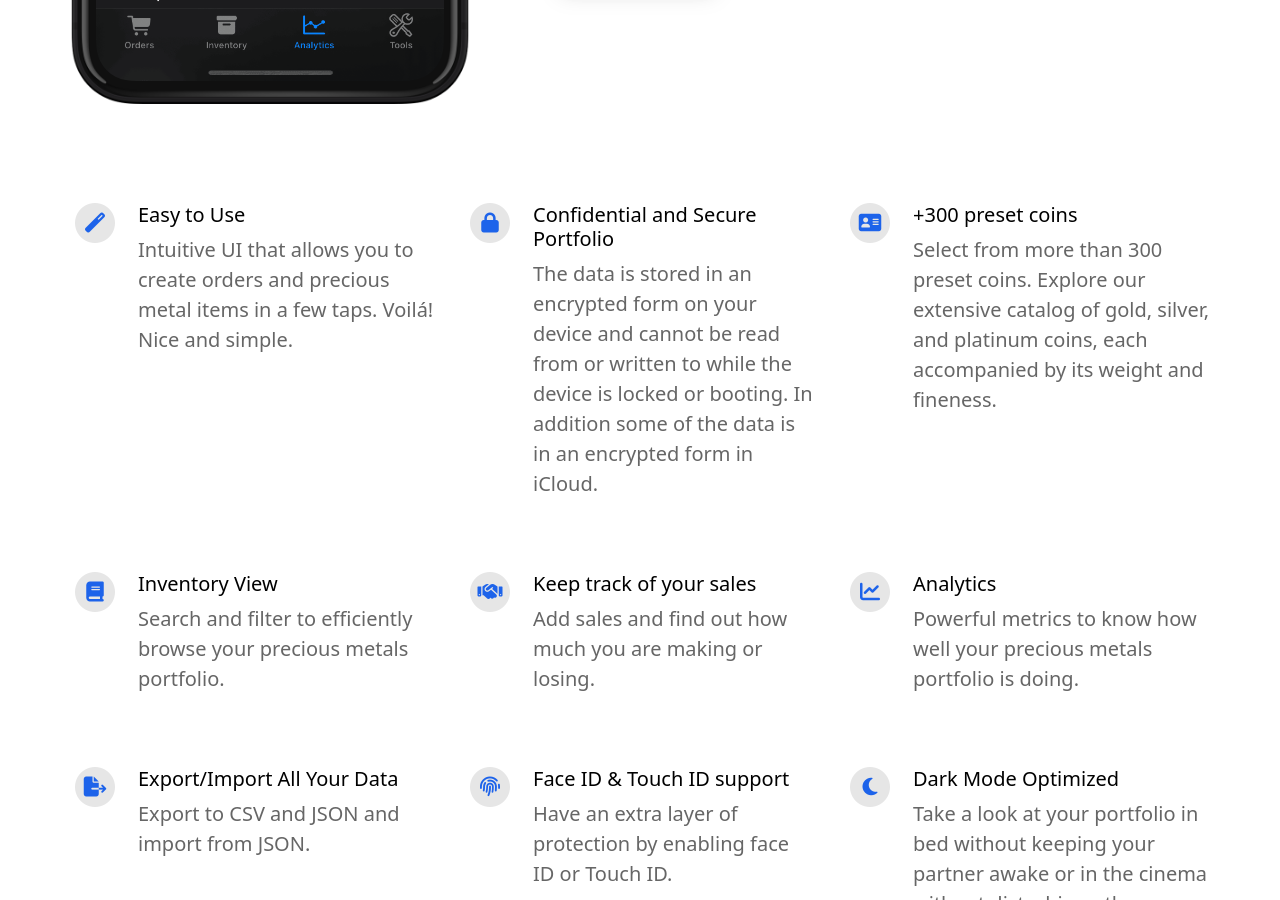
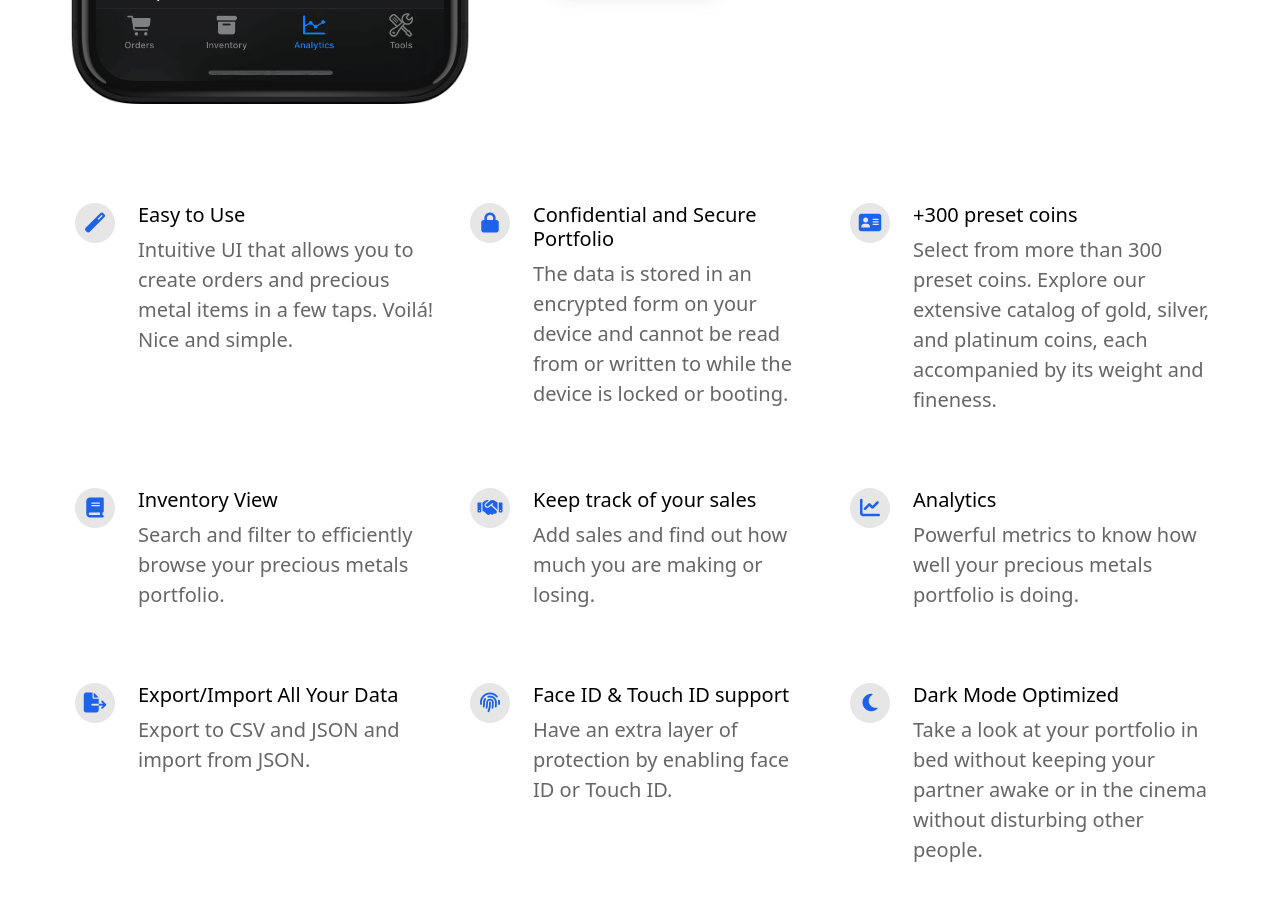
Before and after one commit to Precious-Metals-Manager/precious-metals-manager-landing-page, a Jekyll site: the page built from index.html, in a window 1280 px wide and 900 px high, scrolled down 881 px. Built offline with Jekyll 4.4.1, drawn with Linux system fonts in a browser that asks for light colours; cached includes are drawn as plain includes; nearby versions of some CDN libraries.

Commit message:
Update features

```diff
--- a/_config.yml
+++ b/_config.yml
@@ -41,7 +41,7 @@ features                                  :
     fontawesome_icon_name                 : magic
 
   - title                                 : Confidential and Secure Portfolio
-    description                           : The data is stored in an encrypted form on your device and cannot be read from or written to while the device is locked or booting. In addition some of the data is in an encrypted form in iCloud.
+    description                           : The data is stored in an encrypted form on your device and cannot be read from or written to while the device is locked or booting.
     fontawesome_icon_name                 : lock
 
   - title                                 : +300 preset coins
```
